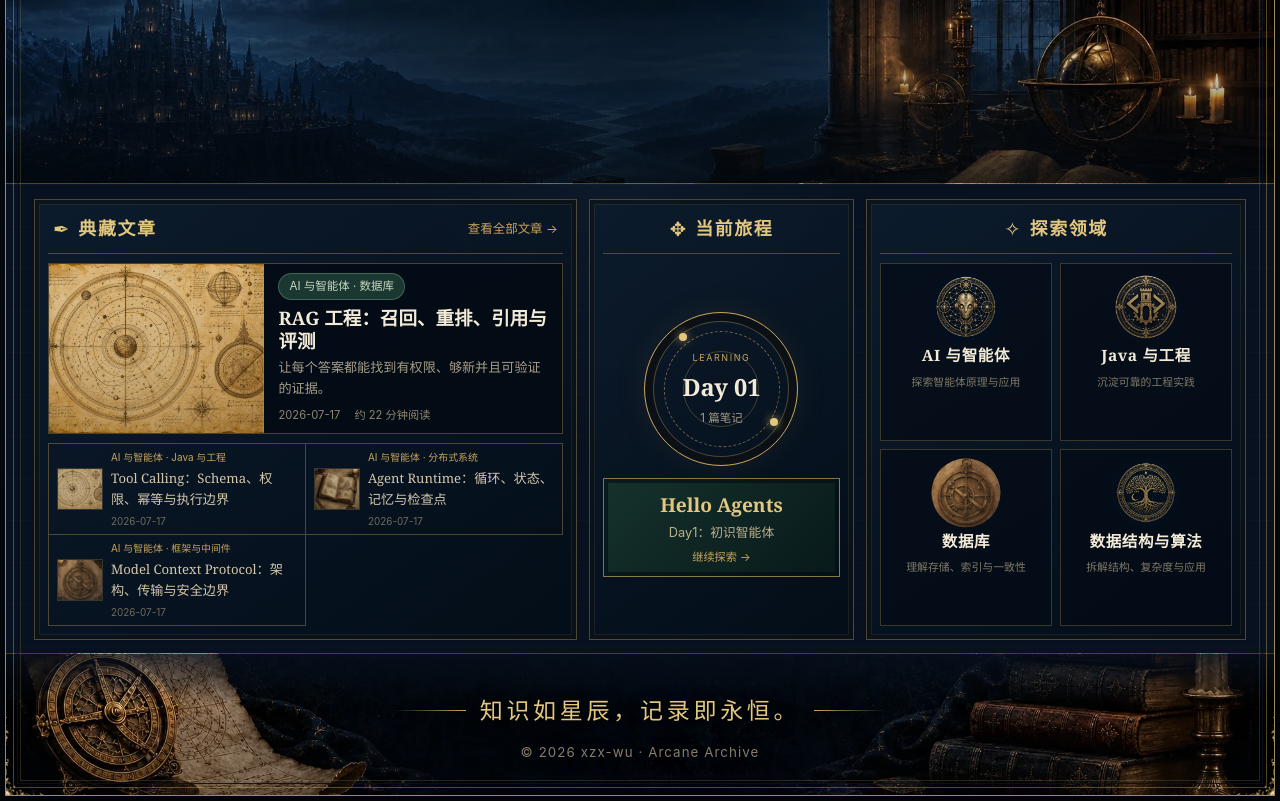
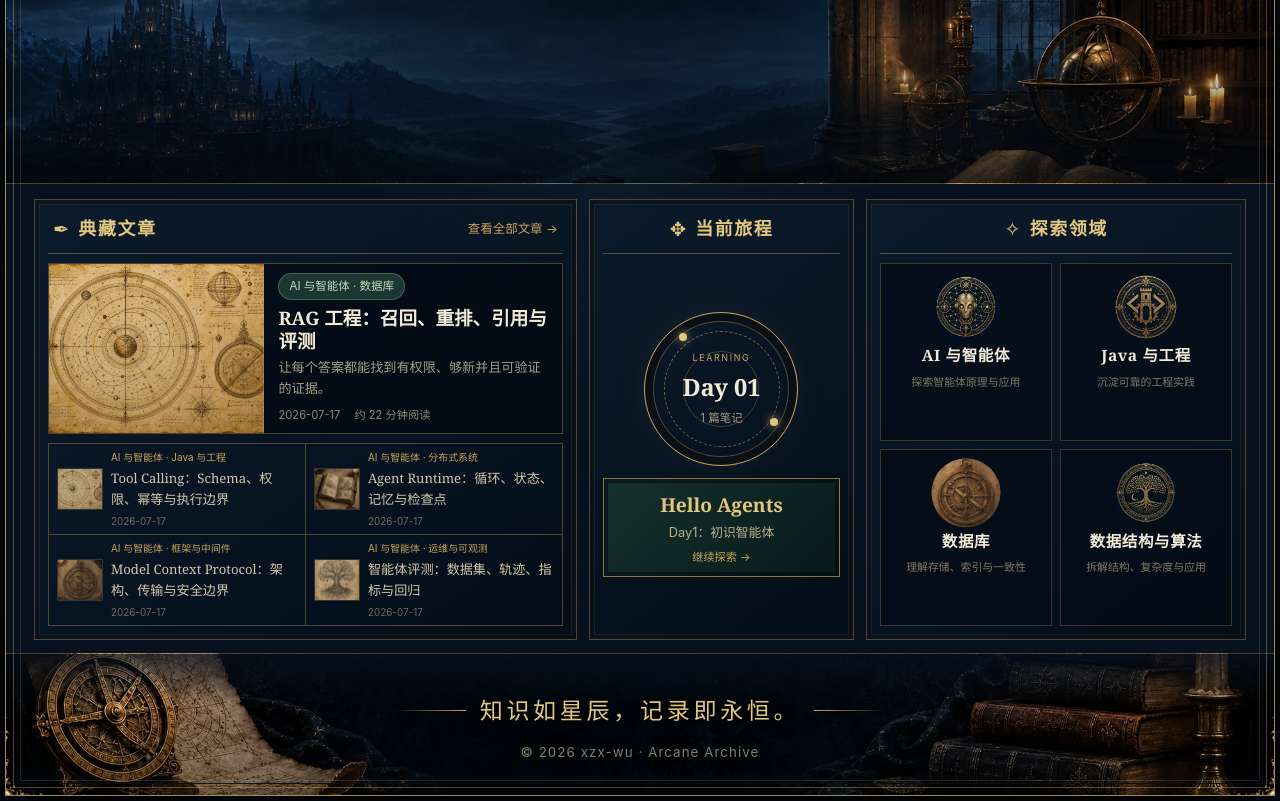
Before and after one commit to xzx-wu/xzx-wu.github.io, a plain HTML site: page index.html in a window 1280 px wide. Shown: the part 251-1052 px from the top of the page. Drawn offline with Linux system fonts and the light colour scheme.

Commit message:
2026071707
调整了页面样式

```diff
--- a/index.html
+++ b/index.html
@@ -98,6 +98,14 @@
                   <small>2026-07-17</small>
                 </div>
               </a>
+              <a class="article-list-item" href="knowledge/articles/agent-evaluation-dataset-trajectory-regression/index.html">
+                <img src="assets/images/fantasy/article-knowledge-tree.webp" alt="知识之树">
+                <div>
+                  <span>AI 与智能体 · 运维与可观测</span>
+                  <strong>智能体评测：数据集、轨迹、指标与回归</strong>
+                  <small>2026-07-17</small>
+                </div>
+              </a>
             </div>
           </section>
 
```
